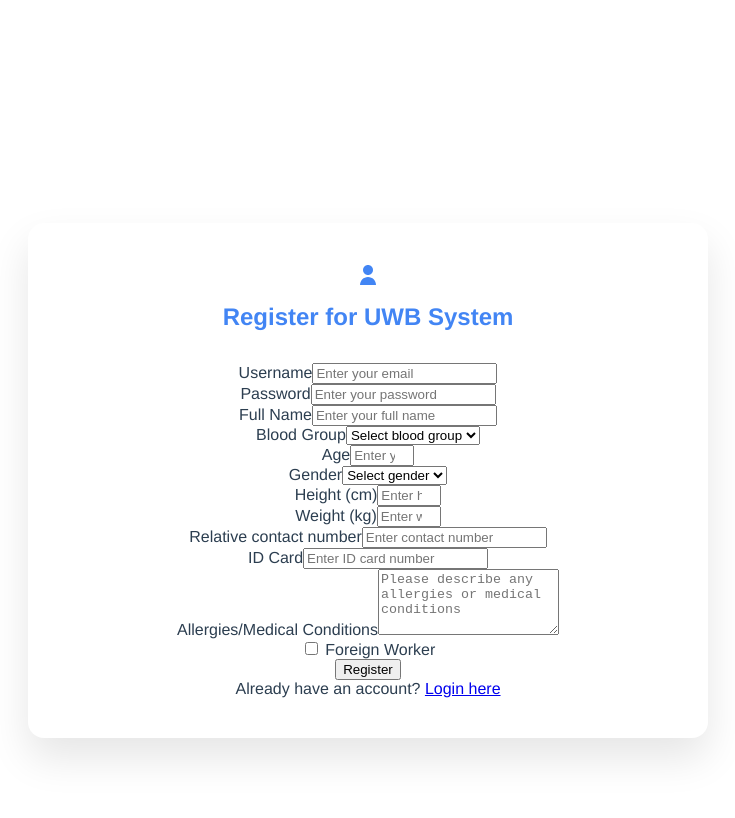
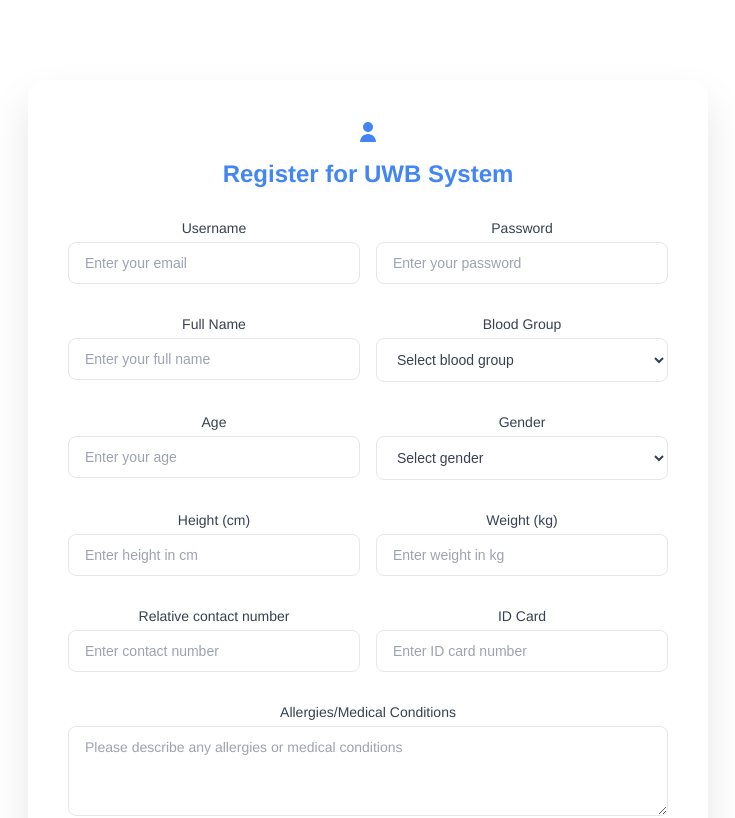
Before and after one commit to luvris/UWB-Tracking-App, a Vue app in the folder uwb-tracking-dashboard-vue/: page /register in a window 1280 px wide. Shown: the top 818 px of the page, without its empty margins (272-1007 px from the left). Built offline with nearby package versions, Linux system fonts and the light colour scheme; no server answers.

Commit message:
add more CSS in register page

```diff
--- a/uwb-tracking-dashboard-vue/src/views/RegisterPage.vue
+++ b/uwb-tracking-dashboard-vue/src/views/RegisterPage.vue
@@ -314,4 +314,240 @@ export default {
   font-weight: 600;
   margin: 0;
 }
+
+.form-row {
+  display: grid;
+  grid-template-columns: 1fr 1fr;
+  gap: 16px;
+  margin-bottom: 16px;
+}
+
+.form-group {
+  margin-bottom: 16px;
+}
+
+.form-group.full-width {
+  grid-column: 1 / -1;
+}
+
+.form-group label {
+  display: block;
+  font-weight: 500;
+  color: #374151;
+  margin-bottom: 6px;
+  font-size: 14px;
+}
+
+.form-group input,
+.form-group select,
+.form-group textarea {
+  width: 100%;
+  padding: 12px 16px;
+  border: 1.5px solid #e5e7eb;
+  border-radius: 8px;
+  font-size: 14px;
+  transition: all 0.2s ease;
+  box-sizing: border-box;
+  background: #ffffff;
+}
+
+.form-group input:focus,
+.form-group select:focus,
+.form-group textarea:focus {
+  outline: none;
+  border-color: #4285f4;
+  box-shadow: 0 0 0 3px rgba(66, 133, 244, 0.1);
+}
+
+.form-group input::placeholder,
+.form-group textarea::placeholder {
+  color: #9ca3af;
+}
+
+.form-row {
+  display: grid;
+  grid-template-columns: 1fr 1fr;
+  gap: 16px;
+  margin-bottom: 16px;
+}
+
+.form-group {
+  margin-bottom: 16px;
+}
+
+.form-group.full-width {
+  grid-column: 1 / -1;
+}
+
+.form-group label {
+  display: block;
+  font-weight: 500;
+  color: #374151;
+  margin-bottom: 6px;
+  font-size: 14px;
+}
+
+.form-group input,
+.form-group select,
+.form-group textarea {
+  width: 100%;
+  padding: 12px 16px;
+  border: 1.5px solid #e5e7eb;
+  border-radius: 8px;
+  font-size: 14px;
+  transition: all 0.2s ease;
+  box-sizing: border-box;
+  background: #ffffff;
+}
+
+.form-group input:focus,
+.form-group select:focus,
+.form-group textarea:focus {
+  outline: none;
+  border-color: #4285f4;
+  box-shadow: 0 0 0 3px rgba(66, 133, 244, 0.1);
+}
+
+.form-group input::placeholder,
+.form-group textarea::placeholder {
+  color: #9ca3af;
+}
+
+.form-group select {
+  cursor: pointer;
+  color: #374151;
+}
+
+.form-group select option {
+  padding: 8px;
+}
+
+.form-group textarea {
+  resize: vertical;
+  min-height: 80px;
+  font-family: inherit;
+}
+
+.checkbox-group {
+  margin: 24px 0;
+  display: flex;
+  justify-content: center;
+}
+
+.checkbox-label {
+  display: flex;
+  align-items: center;
+  cursor: pointer;
+  font-size: 14px;
+  color: #374151;
+  user-select: none;
+}
+
+.checkbox-label input[type="checkbox"] {
+  margin-right: 8px;
+  width: 16px;
+  height: 16px;
+  accent-color: #4285f4;
+}
+
+.register-btn {
+  width: 100%;
+  background: #4285f4;
+  color: white;
+  padding: 14px 24px;
+  border: none;
+  border-radius: 8px;
+  font-size: 16px;
+  font-weight: 600;
+  cursor: pointer;
+  transition: all 0.2s ease;
+  margin-top: 8px;
+}
+
+.register-btn:hover {
+  background: #3367d6;
+  transform: translateY(-1px);
+  box-shadow: 0 4px 12px rgba(66, 133, 244, 0.3);
+}
+
+.register-btn:active {
+  transform: translateY(0);
+}
+
+.login-link {
+  text-align: center;
+  margin-top: 24px;
+  color: #6b7280;
+  font-size: 14px;
+}
+
+.login-link a {
+  color: #4285f4;
+  text-decoration: none;
+  font-weight: 600;
+}
+
+.login-link a:hover {
+  text-decoration: underline;
+}
+
+/* Responsive Design */
+@media (max-width: 768px) {
+  .register-container {
+    padding: 16px;
+  }
+
+  .register-card {
+    padding: 24px;
+  }
+
+  .form-row {
+    grid-template-columns: 1fr;
+    gap: 0;
+  }
+
+  .header h2 {
+    font-size: 20px;
+  }
+}
+
+/* Input validation states */
+.form-group input:invalid:not(:focus):not(:placeholder-shown) {
+  border-color: #ef4444;
+}
+
+.form-group input:valid:not(:focus):not(:placeholder-shown) {
+  border-color: #10b981;
+}
+
+/* Foreign Worker Section */
+.foreign-worker-section {
+  margin-top: 16px;
+  padding: 20px;
+  background: #f8fafc;
+  border-radius: 12px;
+  border: 2px dashed #cbd5e1;
+  animation: slideIn 0.3s ease-out;
+}
+
+@keyframes slideIn {
+  from {
+    opacity: 0;
+    transform: translateY(-10px);
+  }
+  to {
+    opacity: 1;
+    transform: translateY(0);
+  }
+}
+
+.foreign-worker-section .form-group input {
+  background: #ffffff;
+  border: 1.5px solid #d1d5db;
+}
+
+.foreign-worker-section .form-group input:focus {
+  border-color: #4285f4;
+  box-shadow: 0 0 0 3px rgba(66, 133, 244, 0.1);
+}
 </style>
```
